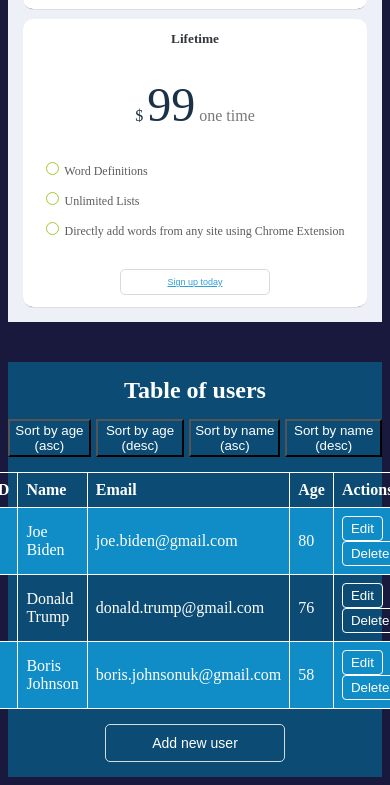
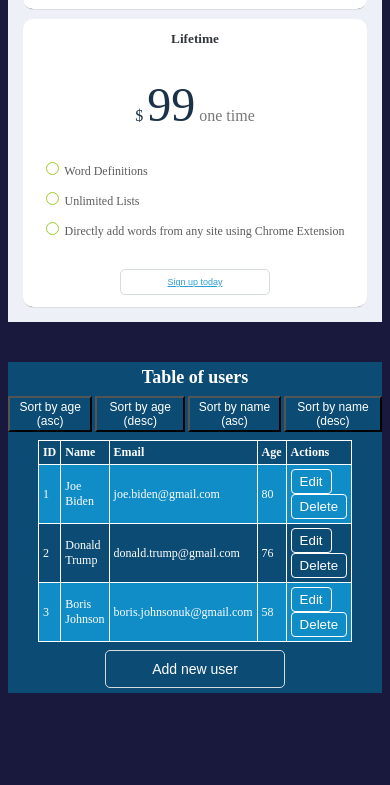
Before and after one commit to Oleksandr14/table-test, a plain HTML site: page index.html in a window 390 px wide. Shown: the part 934-1719 px from the top of the page. After the commit the page ends 1635 px from the top, so only its background shows below. Drawn offline with Linux system fonts and the light colour scheme.

Commit message:
created adaptive

```diff
--- a/css/style.css
+++ b/css/style.css
@@ -452,3 +452,41 @@ box-shadow: 0px 1px 1px -1px rgba(0,0,0,0.75);
   .is-hidden-btn {
     display: none;
   }
+
+  @media (min-width: 320px) and (max-width: 768px) {
+    .table-section {
+        padding: 5px 0;
+    }
+
+    .table-wrapper {
+        row-gap: 8px;
+    }
+
+    .list {
+        column-gap: 3px;
+
+    }
+
+    .list-btn {
+        font-size: 12px;
+    }
+
+    .table-title {
+        font-size: 18px;
+    }
+
+    .table {
+
+        width: 60%;
+    font-size: 12px;
+    }
+
+  .table__heading,
+  .table__data {
+    padding: 4px;
+  }
+
+  .table__button {
+    padding: 2px 4  px;
+  }
+  }
```
